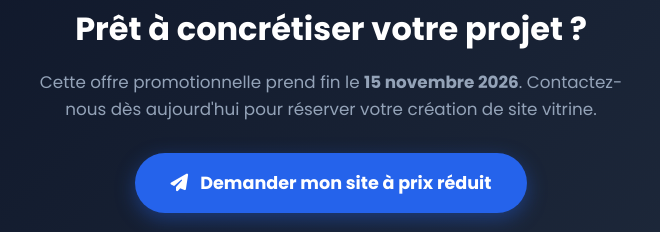
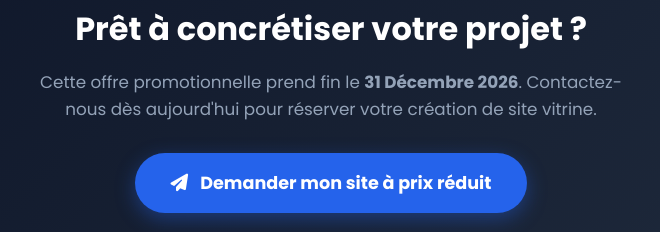
Before and after one commit to sayag-nova/web, a plain HTML site: page promotion.html in a window 1280 px wide. Shown: the part 2270-2502 px from the top of the page, 309-969 px from the left. Drawn offline with Linux system fonts and the light colour scheme.

Commit message:
Update promotion end date to December 31, 2026

```diff
--- a/promotion.html
+++ b/promotion.html
@@ -900,7 +900,7 @@
         <div class="cta-box">
             <h2>Prêt à concrétiser votre projet ?</h2>
             <p>
-                Cette offre promotionnelle prend fin le <strong>15 novembre 2026</strong>. Contactez-nous dès aujourd'hui pour réserver votre création de site vitrine.
+                Cette offre promotionnelle prend fin le <strong>31 Décembre 2026</strong>. Contactez-nous dès aujourd'hui pour réserver votre création de site vitrine.
             </p>
             <a href="services.html" class="btn-claim">
                 <i class="fa-solid fa-paper-plane"></i> Demander mon site à prix réduit
```
